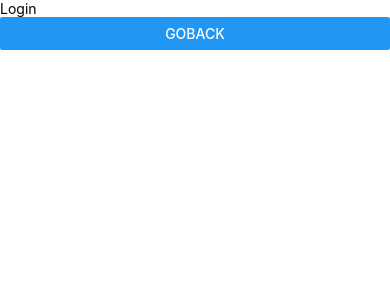
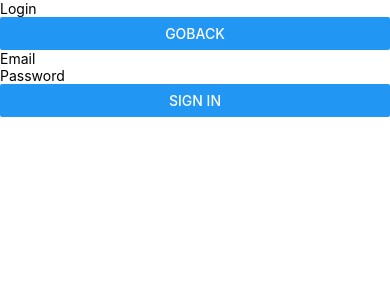
Before and after one commit to ryanc337/StarbucksApp, a React Native app: screen / in a window 390 px wide. Both pictures are taken after a click on the element 70 px from the left and 199 px from the top of the page. Shown: the top 300 px of the page. Built offline with nearby package versions, Linux system fonts and the light colour scheme.

Commit message:
created login functionality

```diff
--- a/components/Login/Login.js
+++ b/components/Login/Login.js
@@ -1,8 +1,59 @@
-import React from 'react';
-import { View, Text, Button } from 'react-native';
+import React, { useState } from 'react';
+import { View, Text, Button, TextInput } from 'react-native';
 
 const Login = ({ setMode }) => {
+  const [isSignedIn, setIsSignedIn ] = useState({
+    firstname: '',
+    signedIn: false
+  });
+  const [signInData, setSignInData ] = useState({
+    email: '',
+    password: ''
+  });
+
+  const onValueChange = (key, val) => {
+    setSignInData(prevState => {
+      return ({
+        ...prevState,
+        [key]: val
+      })
+    })
+  };
+
+  const signIn = async () => {
+    const { email, password } = signInData;
+    try {
+      const response = await fetch('https://ag0g52181d.execute-api.us-west-2.amazonaws.com/prod/signin', {
+        method: 'POST',
+        headers: {
+          Accept: 'application/json',
+          'Content-Type': 'application/json',
+        },
+        body: JSON.stringify({
+         'email': email,
+         'password': password
+        })
+      });
+      const status = response["status"];
+      const res = await response.json();
+      if (status === 201) {
+        setIsSignedIn(prevState => {
+          return ({
+            ...prevState,
+            firstname: res.firstname,
+            signedIn: true
+          })
+        });
+      } else {
+        console.log('alert error');
+      }
+    } catch (error) {
+      console.log(error);
+    }
+  };
+
   return(
+    <View>
       <View>
         <Text>
           Login
@@ -12,6 +63,29 @@ const Login = ({ setMode }) => {
           onPress={() => setMode('Landing')}
         />
       </View>
+      <View>
+        <TextInput
+          placeholder='Email'
+          onChangeText={val => onValueChange('email', val)}
+        />
+        <TextInput
+          placeholder='Password'
+          secureTextEntry={true}
+          onChangeText={val => onValueChange('password', val)}
+        />
+      </View>
+      <View>
+        <Button
+          title={'Sign In'}
+          onPress={signIn}
+        />
+      </View>
+      {isSignedIn.signedIn &&
+      <View>
+        <Text>Signed In Succesfully as {isSignedIn.firstname}!</Text>
+      </View>
+      }
+    </View>
   )
 };
 
```
Lines whose indentation alone changed are shown as unchanged.
